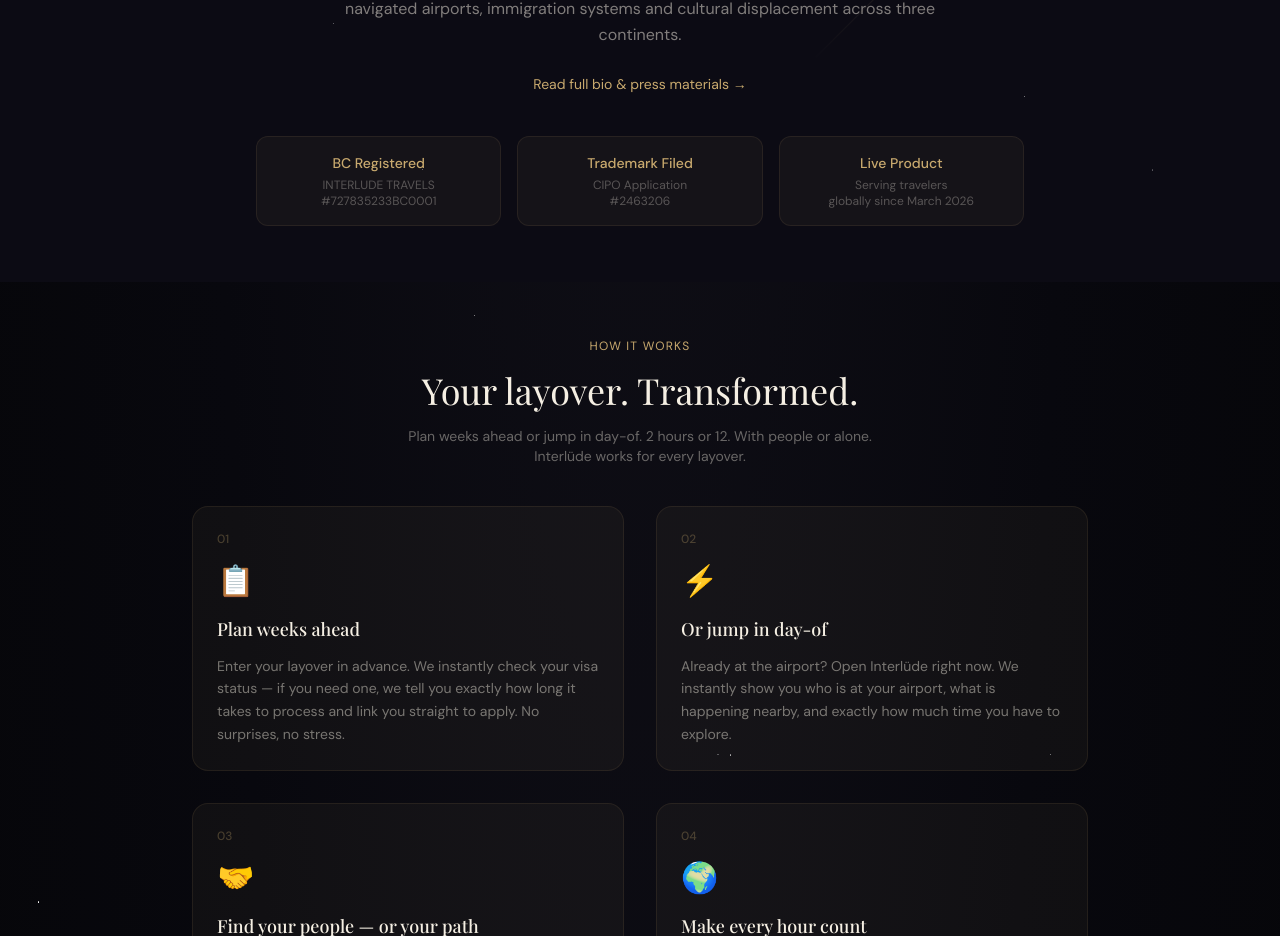
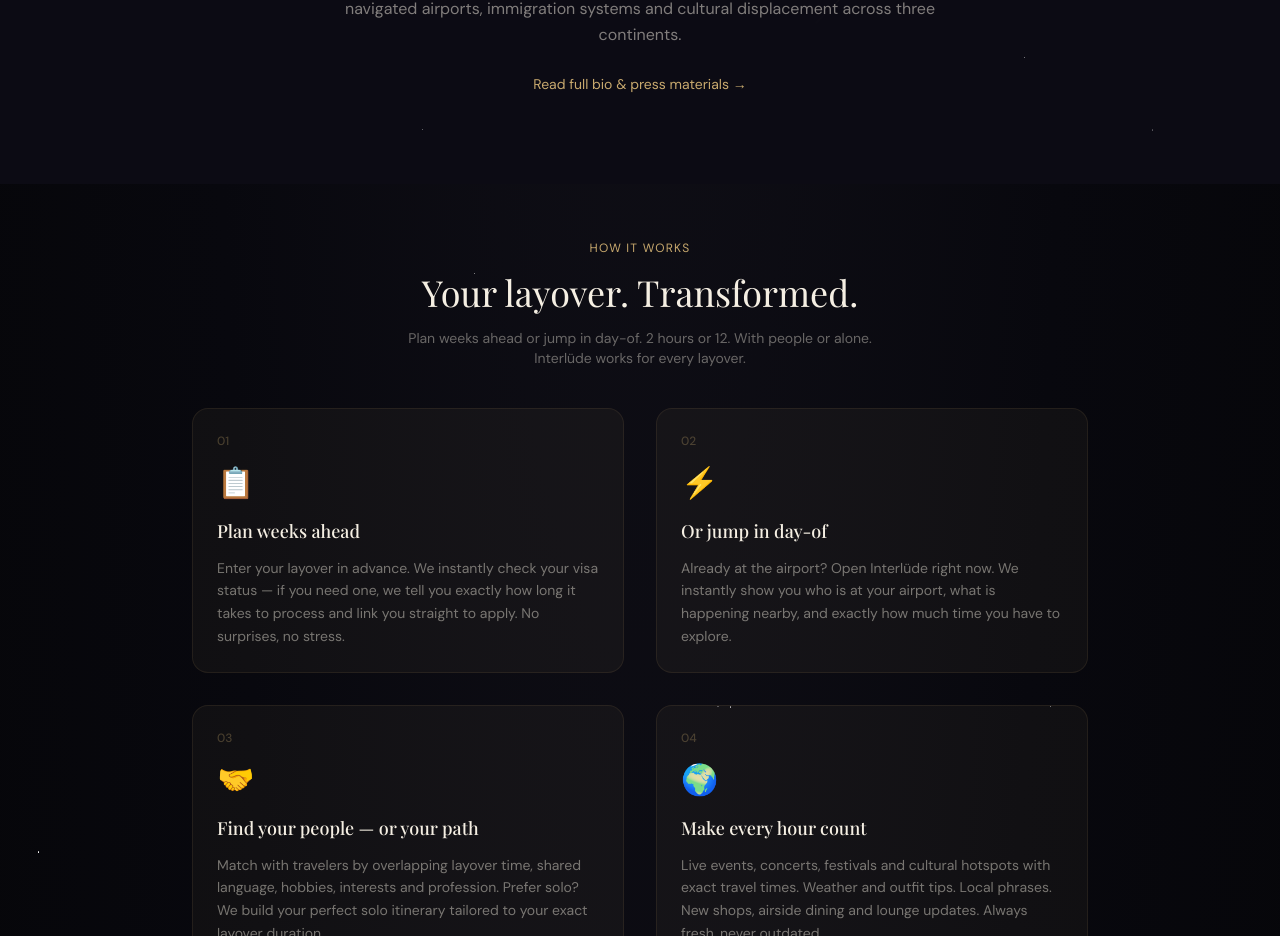
Before and after one commit to evyobojade/interlude-landing, a Next.js app: page / in a window 1280 px wide. Shown: the part 2830-3766 px from the top of the page. Built offline with nearby package versions, Linux system fonts and the light colour scheme; a web font is replaced by a local one.

Commit message:
Remove business registration cards - keep landing page consumer-friendly

```diff
--- a/app/page.tsx
+++ b/app/page.tsx
@@ -199,20 +199,7 @@
               Read full bio & press materials →
             </a>
           </div>
-          <div className="grid md:grid-cols-3 gap-4 mt-10">
-            <div className="bg-[rgba(200,169,110,0.05)] border border-[rgba(200,169,110,0.1)] rounded-xl p-4 text-center">
-              <p className="text-[#c8a96e] text-sm font-medium mb-1">BC Registered</p>
-              <p className="text-[rgba(245,239,227,0.3)] text-xs">INTERLUDE TRAVELS<br/>#727835233BC0001</p>
-            </div>
-            <div className="bg-[rgba(200,169,110,0.05)] border border-[rgba(200,169,110,0.1)] rounded-xl p-4 text-center">
-              <p className="text-[#c8a96e] text-sm font-medium mb-1">Trademark Filed</p>
-              <p className="text-[rgba(245,239,227,0.3)] text-xs">CIPO Application<br/>#2463206</p>
-            </div>
-            <div className="bg-[rgba(200,169,110,0.05)] border border-[rgba(200,169,110,0.1)] rounded-xl p-4 text-center">
-              <p className="text-[#c8a96e] text-sm font-medium mb-1">Live Product</p>
-              <p className="text-[rgba(245,239,227,0.3)] text-xs">Serving travelers<br/>globally since March 2026</p>
-            </div>
-          </div>
+
         </div>
       </section>
 
```
